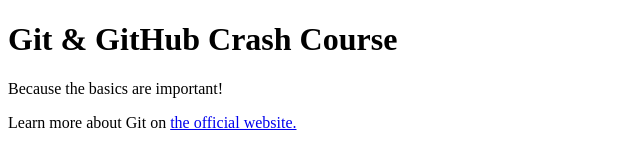
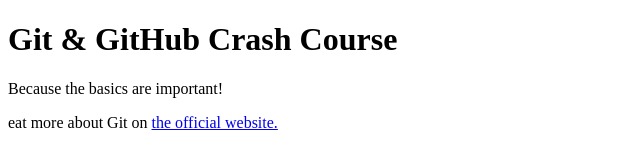
Before and after one commit to croth3/github-crash, a plain HTML site: page index.html in a window 1280 px wide. Shown: the full height of the page, 0-640 px from the left. Drawn offline with Linux system fonts and the light colour scheme.

Commit message:
eat it 2

```diff
--- a/index.html
+++ b/index.html
@@ -10,7 +10,7 @@
     <h1>Git & GitHub Crash Course</h1>
     <p>Because the basics are important!</p>
     <p>
-      Learn more about Git on
+      eat more about Git on
       <a href="https://git-scm.com/book/en/v2">the official website.</a>
     </p>
   </body>
```
